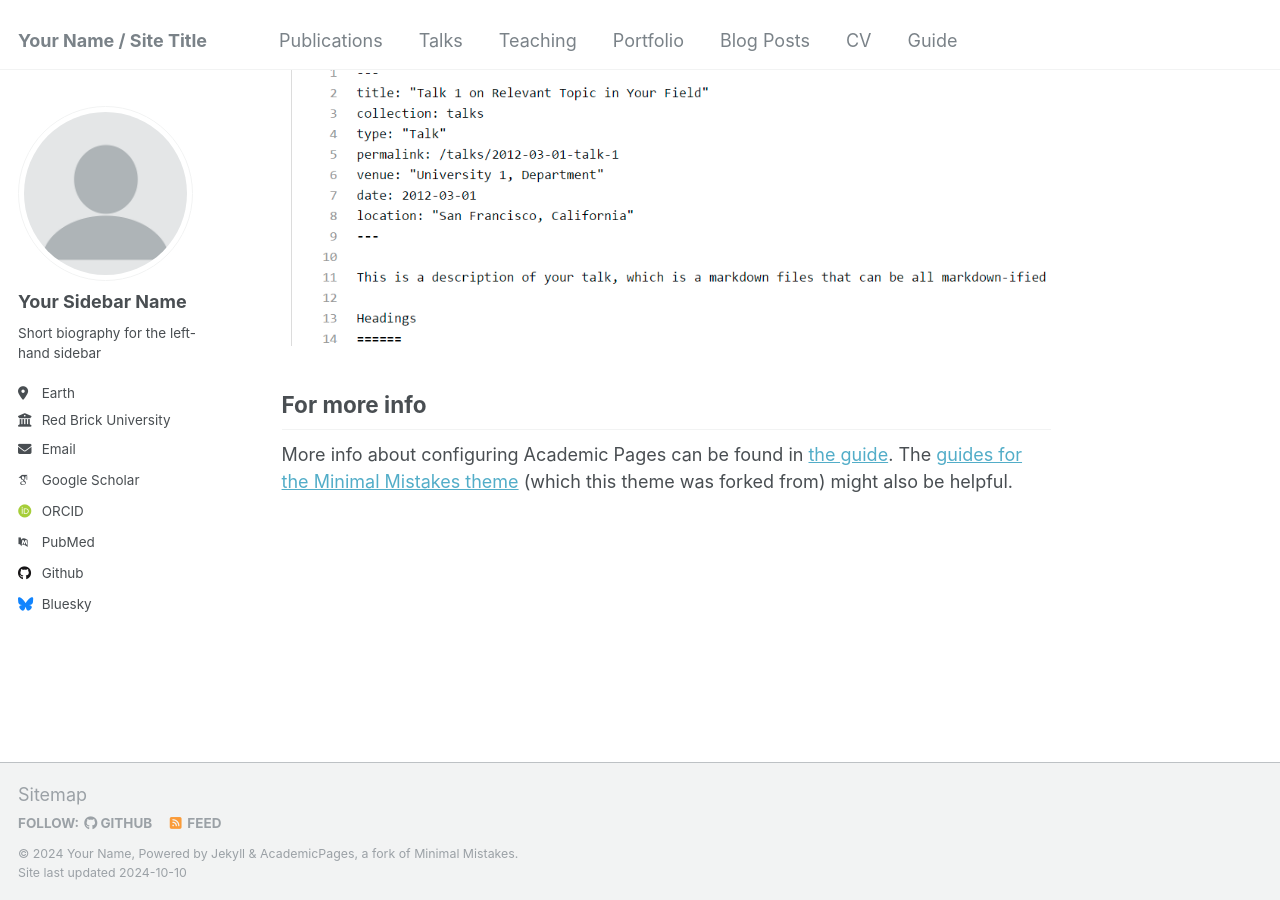
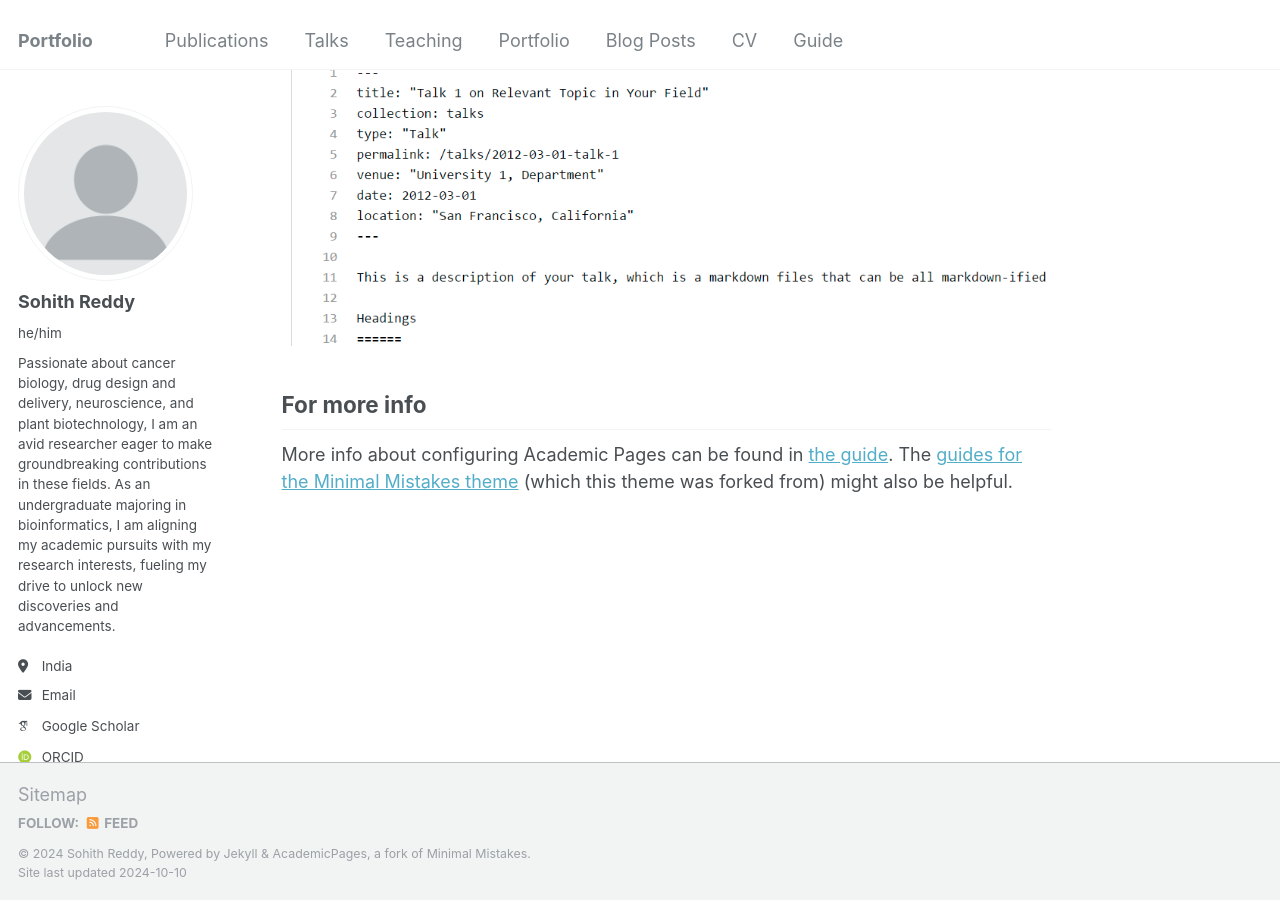
Before and after one commit to sohithpydev/sohith, a Jekyll site: the page built from _pages/about.md, in a window 1280 px wide and 900 px high, scrolled down 2643 px. Built offline with Jekyll 4.4.1, drawn with Linux system fonts in a browser that asks for light colours; some web fonts are replaced.

Commit message:
Update _config.yml

```diff
--- a/_config.yml
+++ b/_config.yml
@@ -8,13 +8,13 @@
 
 # Basic Site Settings
 locale                   : "en-US"
-title                    : "Your Name / Site Title"
+title                    : "Portfolio"
 title_separator          : "-"
-name                     : &name "Your Name"
-description              : &description "personal description"
-url                      : https://academicpages.github.io # the base hostname & protocol for your site e.g. "https://mmistakes.github.io"
+name                     : &name "Sohith Reddy"
+description              : &description "A Prefinal Year Undergrad specialising in Bioinformatics. "
+url                      : https://sohithpydev.github.io/sohith/ # the base hostname & protocol for your site e.g. "https://mmistakes.github.io"
 baseurl                  : "" # the subpath of your site, e.g. "/blog"
-repository               : "academicpages/academicpages.github.io"
+repository               : "sohithpydev.github.io/sohith/"
 
 # Site Author - The following control what appear as part of the author content on the side bar.
 #               If a field is blank the icon and link will not appear, otherwise it will be shown.
@@ -22,56 +22,19 @@ repository               : "academicpages/academicpages.github.io"
 author:
   # Biographic information
   avatar           : "profile.png"
-  name             : "Your Sidebar Name"
-  pronouns         : # example: "she/her"
-  bio              : "Short biography for the left-hand sidebar"
-  location         : "Earth"
-  employer         : "Red Brick University"
-  uri              : # URL
-  email            : "none@example.org"
+  name             : "Sohith Reddy"
+  pronouns         : "he/him" # example: "she/her"
+  bio              : "Passionate about cancer biology, drug design and delivery, neuroscience, and plant biotechnology, I am an avid researcher eager to make groundbreaking contributions in these fields. As an undergraduate majoring in bioinformatics, I am aligning my academic pursuits with my research interests, fueling my drive to unlock new discoveries and advancements."
+  location         : "India"
+  University       : "SIMATS University"
+  email            : "sohith.bme@gmail.com"
 
   # Academic websites
-  arxiv            : # URL - Update with the correct link to your profile
-  googlescholar    : "https://scholar.google.com/citations?user=PS_CX0AAAAAJ"
-  impactstory      : # URL
-  orcid            : "http://orcid.org/yourorcidurl"
-  semantic         : # URL
+  googlescholar    : "https://scholar.google.co.in/citations?view_op=list_works&hl=en&hl=en&user=2ZADAfIAAAAJ"
+  orcid            : "https://orcid.org/0009-0000-9043-8492"
   pubmed           : "https://www.ncbi.nlm.nih.gov/pubmed/?term=john+snow"
-  researchgate     : # URL
+  researchgate     : "https://www.researchgate.net/profile/Sohith-Reddy-2"
 
-  # Repositories and software development
-  bitbucket        : # Username - Update with your username on the site
-  codepen          : # Username
-  dribbble         : # Username
-  github           : "academicpages"
-  kaggle           : # Username
-  stackoverflow    : # User number or user number and name (i.e., use "1" or "1/jeff-atwood")
-
-  # Social media
-  bluesky          : "bsky.app" # Replace this with you Bluesky username
-  facebook         : # Username
-  flickr           : # Username
-  foursquare       : # Username
-  goodreads        : # Username
-  google_plus      : # Username
-  keybase          : # Username
-  instagram        : # Username
-  lastfm           : # Username
-  linkedin         : # Username
-  mastodon         : # URL
-  medium           : # URL
-  pinterest        : # Username
-  soundcloud       : # Username
-  steam            : # Username
-  telegram         : # URL
-  tumblr           : # Username
-  twitter          : # Username for X / Twitter
-  vine             : # Username
-  weibo            : # Username
-  wikipedia        : # Username
-  xing             : # Username
-  youtube          : # Username
-  zhihu            : # Username
 
 # Publication Category - The following the list of publication categories and their headings
 publication_category:
```
